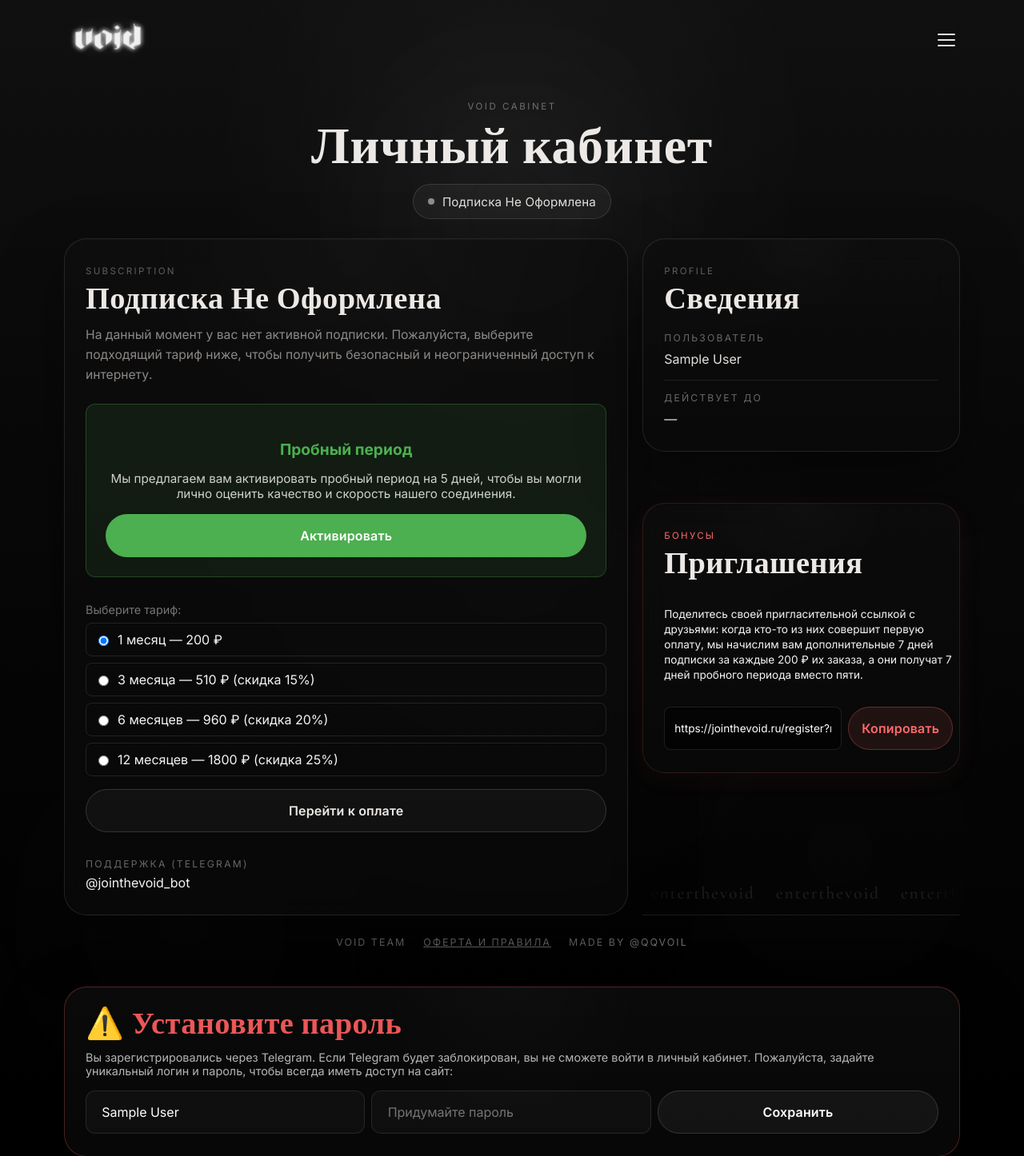
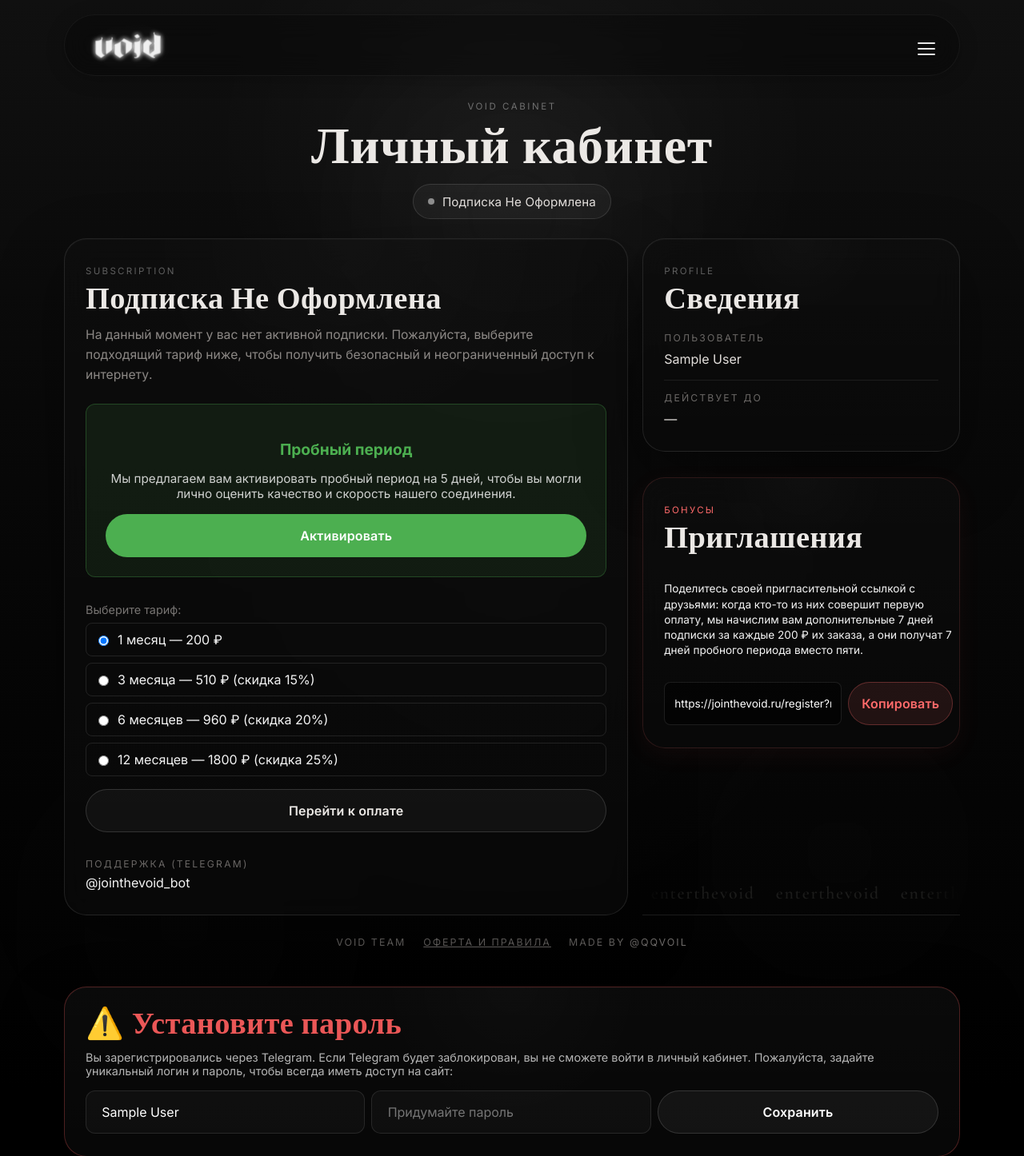
Before and after one commit to qqvoil/void, a Flask app: page /dashboard in a window 1280 px wide. Shown: the top 1446 px of the page at 80% size. Run offline with Flask 3, Linux system fonts and the light colour scheme; the visitor is signed in with stand-in values (Sample User, id 1); data comes from the database, SQL or seed files in the repository; some libraries are stand-ins or nearby versions.

Commit message:
Fix UI bugs: dash-topbar glassmorphism, side-stack margins, long URL wrapping

```diff
--- a/static/style.css
+++ b/static/style.css
@@ -703,6 +703,13 @@ button, input, select, textarea {
   display: flex;
   align-items: center;
   justify-content: space-between;
+  background: rgba(8, 8, 8, 0.45);
+  backdrop-filter: blur(16px);
+  -webkit-backdrop-filter: blur(16px);
+  padding: 10px 24px;
+  border-radius: 99px;
+  border: 1px solid rgba(255, 255, 255, 0.05);
+  box-shadow: 0 4px 24px rgba(0, 0, 0, 0.2);
 }
 
 .dash-topbar__brand {
@@ -1001,6 +1008,8 @@ button, input, select, textarea {
   color: rgba(245, 241, 238, 0.92);
   font-size: 0.95rem;
   line-height: 1.65;
+  word-break: break-all;
+  overflow-wrap: break-word;
 }
 
 .dash-subscription-empty {
@@ -1048,7 +1057,8 @@ button, input, select, textarea {
   min-height: 100%;
   display: flex;
   flex-direction: column;
-  justify-content: space-between;
+  justify-content: flex-start;
+  gap: 16px;
 }
 
 .dash-side-card { align-self: stretch; }
@@ -1059,6 +1069,7 @@ button, input, select, textarea {
   justify-content: flex-end;
   gap: 14px;
   min-height: 130px;
+  margin-top: auto;
 }
 
 .dash-side-ticker {
```
